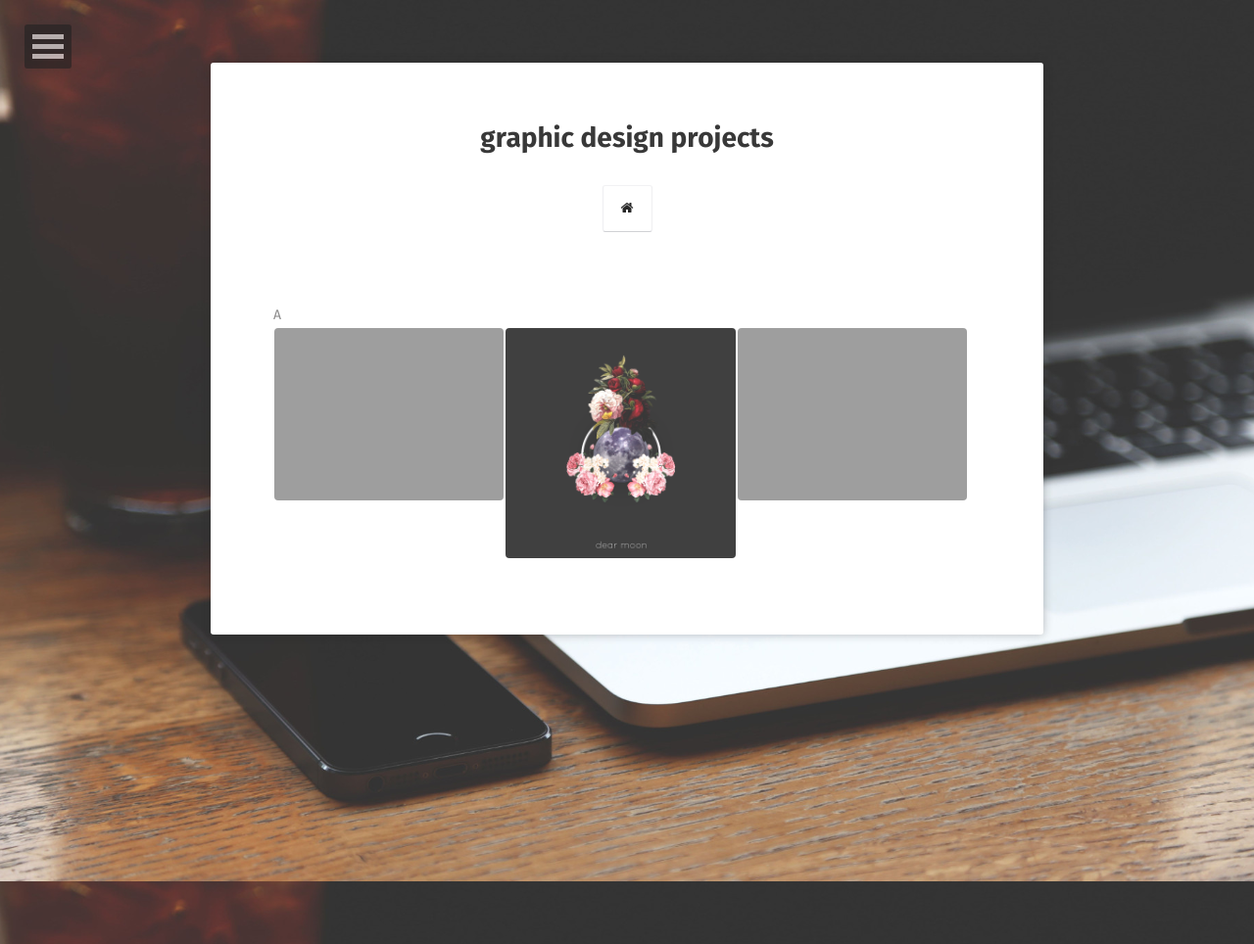
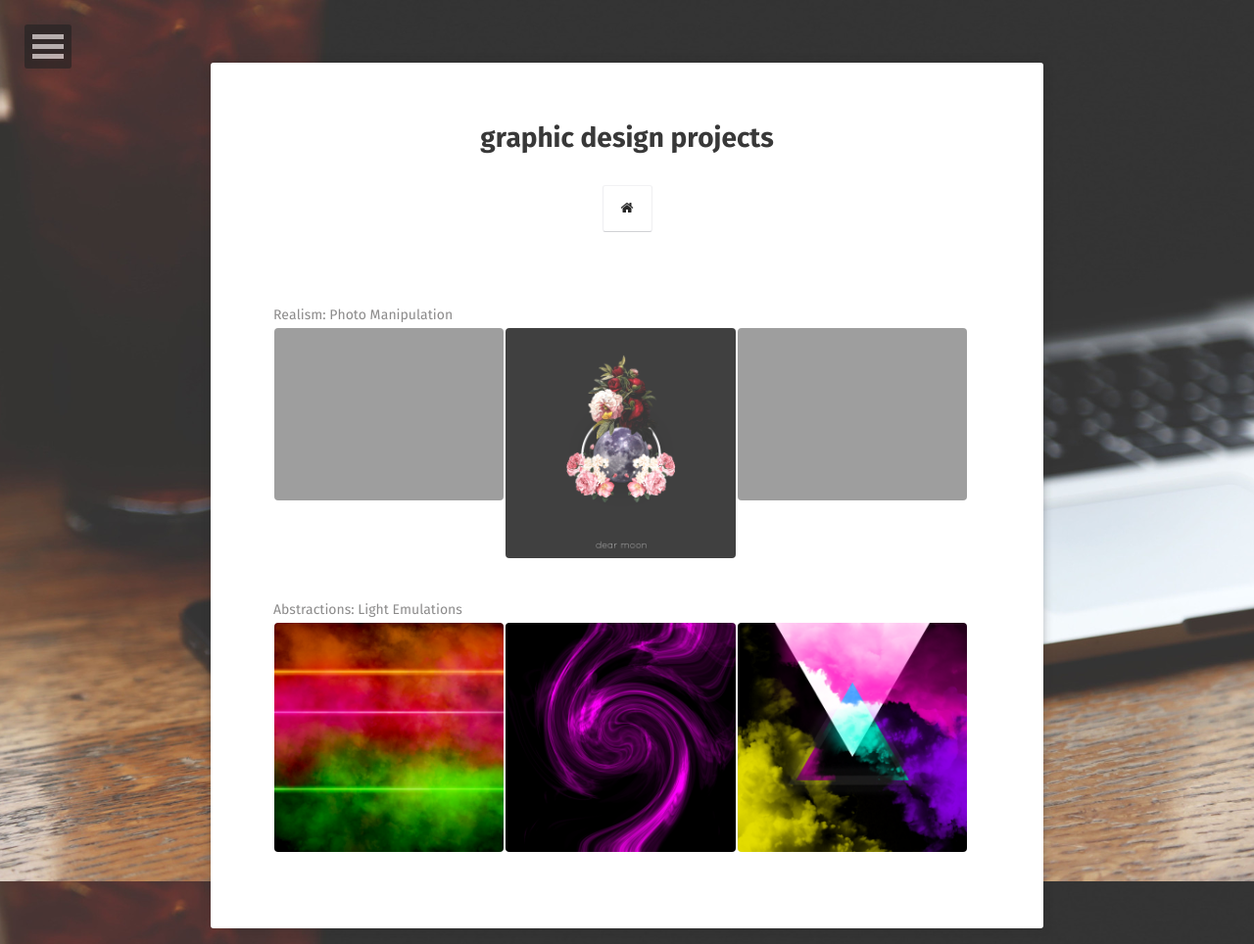
Before and after one commit to sp37344/sp37344.github.io, a Jekyll site: the page built from projects/index.md, in a window 1280 px wide. Shown: the whole page at 98% size. Built offline with Jekyll 4.4.1, drawn with Linux system fonts in a browser that asks for light colours; some web fonts are replaced.

Commit message:
website changes

```diff
--- a/_layouts/project.html
+++ b/_layouts/project.html
@@ -26,12 +26,17 @@ layout: compress
                     </a>
                 </div>
                 <figure class="third">
-                    <figcaption>A</figcaption>
+                    <figcaption>Realism: Photo Manipulation</figcaption>
                     <img src="{{ site.url }}/assets/img/designs/white-water.png">
                     <img src="{{ site.url }}/assets/img/designs/moon-2.png">
                     <img src="{{ site.url }}/assets/img/designs/mountain-pixel.png">
                 </figure>
-
+                <figure class="third">
+                    <figcaption>Abstractions: Light Emulations</figcaption>
+                    <img src="{{ site.url }}/assets/img/designs/clouds.png">
+                    <img src="{{ site.url }}/assets/img/designs/purple.png">
+                    <img src="{{ site.url }}/assets/img/designs/triangle-clouds.png">
+                </figure>
 <!--                 <div>
                     <a href="#"><img src="{{ site.url }}/assets/img/designs/white-water.png" style="float:left;width:200px;height:200px;"></a>
                     <a href="#"><img src="{{ site.url }}/assets/img/designs/moon-2.png" style="float:middle;width:200px;height:200px;"></a>
```
Also changed, not shown: about/index.md (+1 -1 lines), assets/img/designs/purple.png (renamed from assets/img/designs/smoke-twirl-purple-neon.png).
